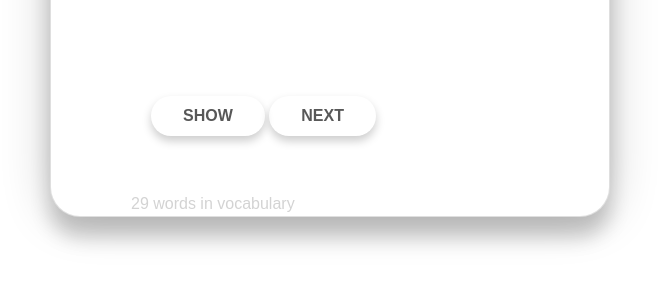
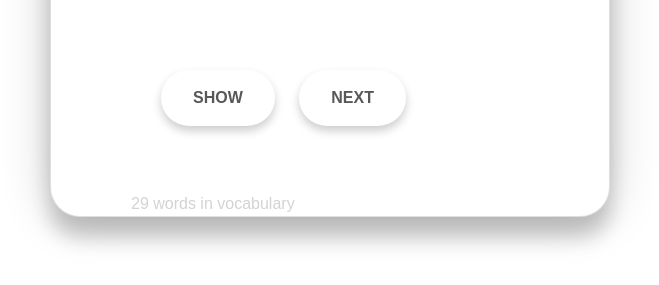
Before and after one commit to petrvopalecky/vocabApp, a plain HTML site: page index.html in a window 1280 px wide. Shown: the part 343-628 px from the top of the page, without its empty margins (310-969 px from the left). Drawn offline with nearby package versions, Linux system fonts and the light colour scheme.

Commit message:
unimportant improvments

```diff
--- a/main.js
+++ b/main.js
@@ -1,6 +1,5 @@
 $(document).ready(function () {
     let espUs;
-    const author = "Petr Vopalecky";
 
     espUs = true;
 
@@ -39,6 +38,4 @@ $(document).ready(function () {
     $("#countVocab").html(vocab.length);
 
     getRandomWord(espUs);
-
-
 });
--- a/style.css
+++ b/style.css
@@ -23,7 +23,8 @@ body {
 }
 
 .button {
-    padding: 0.5rem 2rem;
+    padding: 1rem 2rem;
+    margin: 10px;
     background: none;
     border: none;
     box-shadow: 0px 5px 10px rgba(0, 0, 0, 0.2);
```
Also changed, not shown: index.html (+1 -1 lines), 1 other file.
